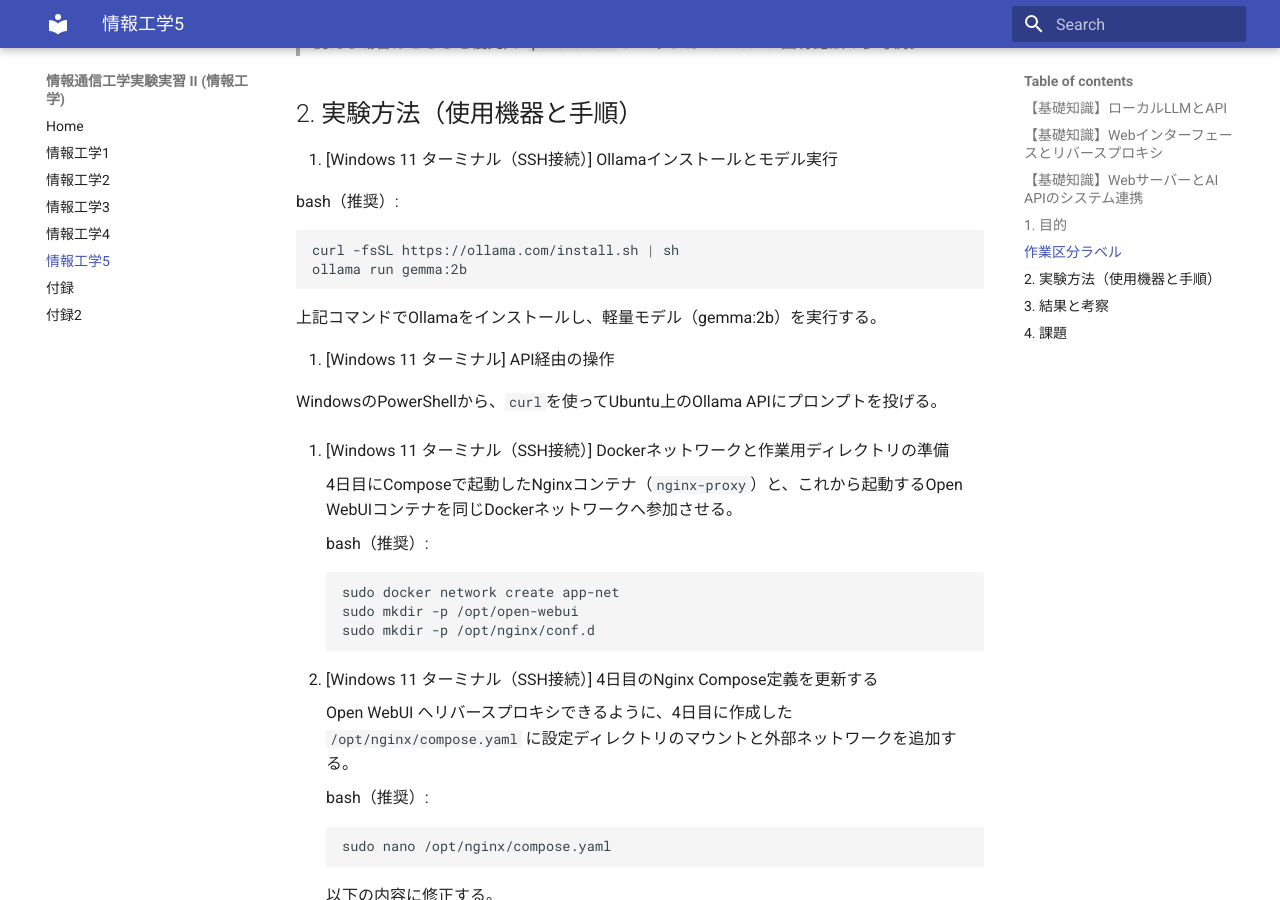
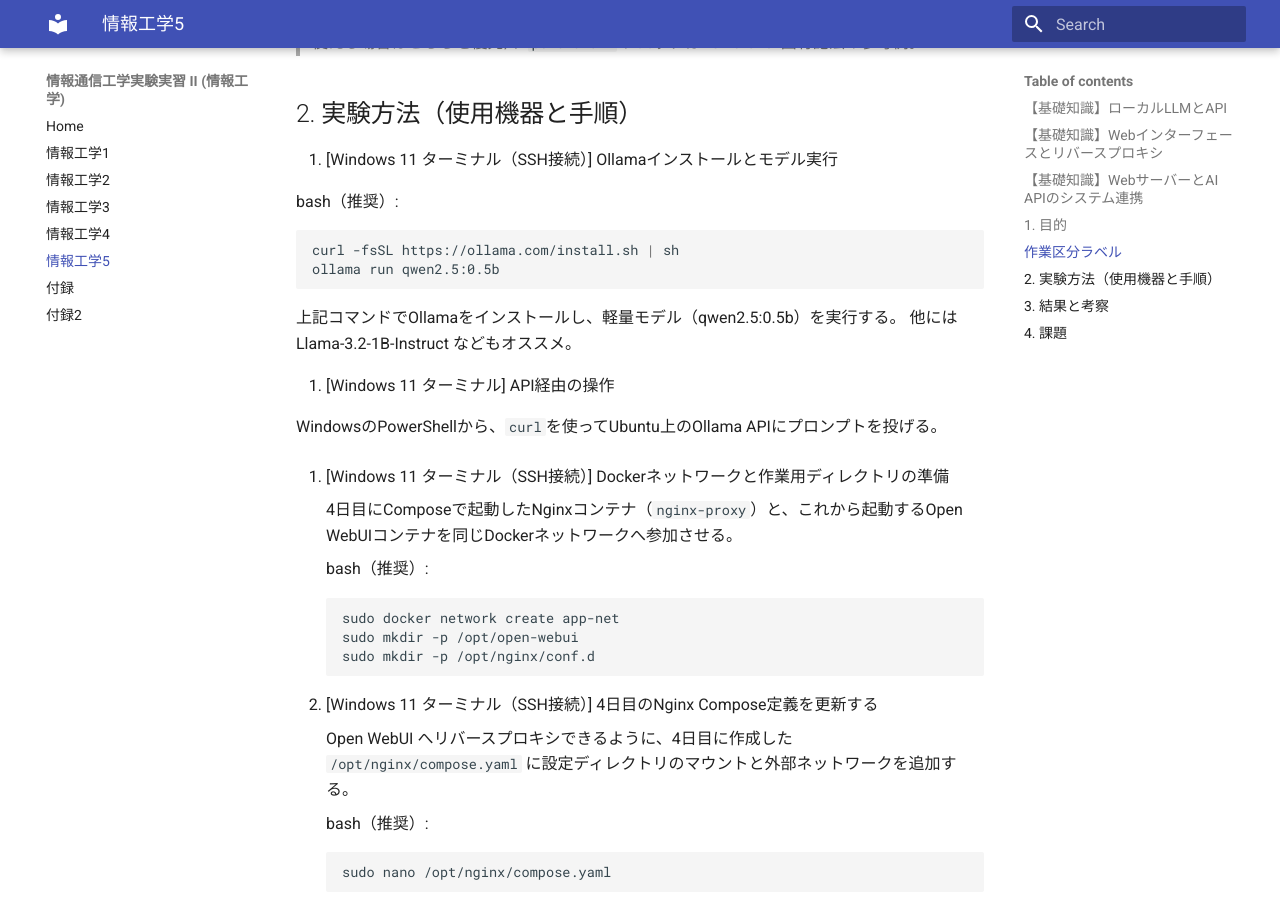
Before and after one commit to hiracchi/metro-cit-t3-lab, an MkDocs documentation site: the page built from docs/lab5.md, in a window 1280 px wide and 900 px high, scrolled down 1180 px. Built offline with MkDocs 1.6.1 and Material for MkDocs 9.7.7, drawn with Linux system fonts in a browser that asks for light colours.

Commit message:
fix: ollama model

````diff
--- a/docs/lab5.md
+++ b/docs/lab5.md
@@ -31,10 +31,11 @@ bash（推奨）:
 
 ```bash
 curl -fsSL https://ollama.com/install.sh | sh
-ollama run gemma:2b
+ollama run qwen2.5:0.5b
 ```
 
-上記コマンドでOllamaをインストールし、軽量モデル（gemma:2b）を実行する。
+上記コマンドでOllamaをインストールし、軽量モデル（qwen2.5:0.5b）を実行する。
+他には Llama-3.2-1B-Instruct などもオススメ。
 
 1. [Windows 11 ターミナル] API経由の操作
 
````
